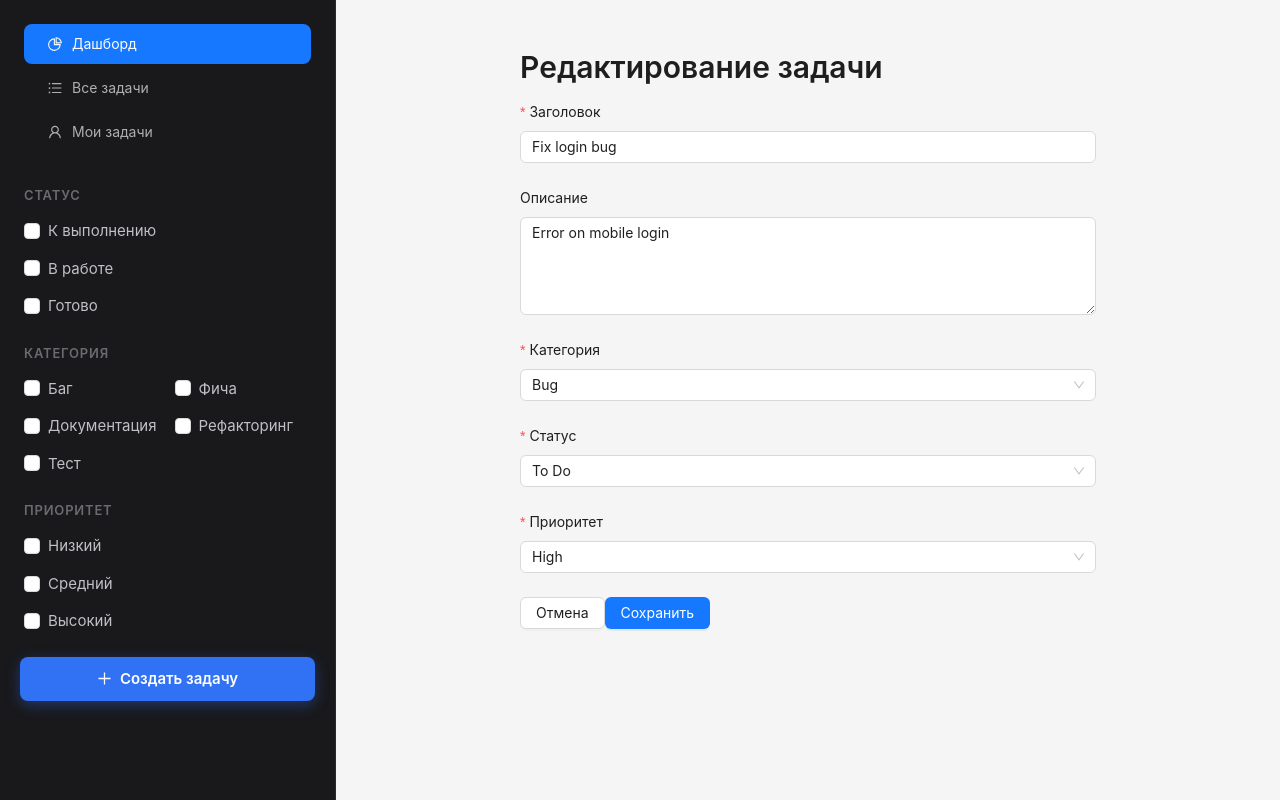
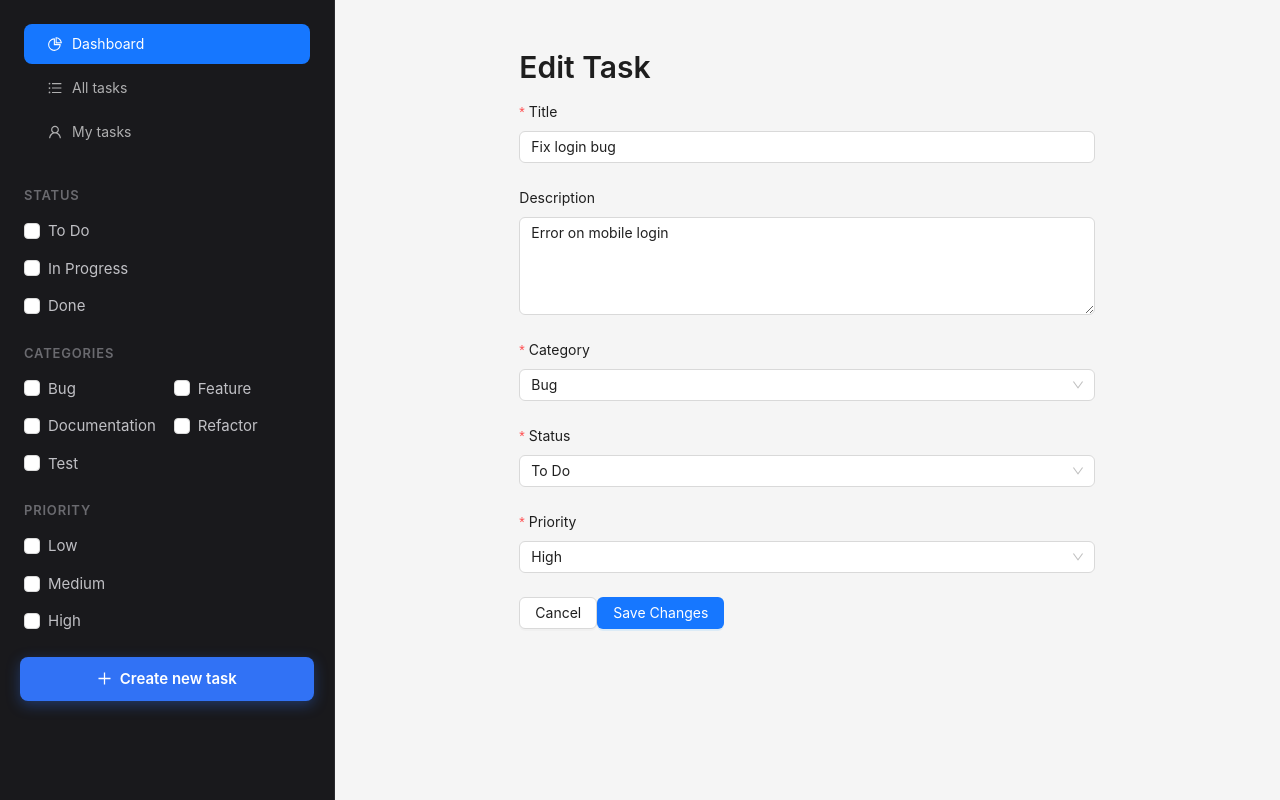
Before and after one commit to naabdykalykov/task-manager, a React (Vite) app: page /task/1 in a window 1280 px wide. Built offline with nearby package versions, Linux system fonts and the light colour scheme.

Commit message:
use only eng

```diff
--- a/src/components/TaskList/index.tsx
+++ b/src/components/TaskList/index.tsx
@@ -4,9 +4,9 @@ import { TaskColumn } from "../TaskColumn";
 import styles from "./styles.module.scss";
 
 const statusTitles: Record<Status, string> = {
-  "To Do": "Открытые",
-  "In Progress": "В работе",
-  Done: "Готово",
+  "To Do": "Open",
+  "In Progress": "In progress",
+  Done: "Done",
 };
 
 const TaskList = () => {
--- a/src/feature/CreateTaskModal.tsx
+++ b/src/feature/CreateTaskModal.tsx
@@ -32,16 +32,16 @@ export const CreateTaskModal = ({ open, onCreate, onCancel }: Props) => {
         onCreate(values);
       })
       .catch(() => {
-        message.error("Пожалуйста, заполните все обязательные поля.");
+        message.error("Please fill in all required fields.");
       });
   };
 
   return (
     <Modal
       open={open}
-      title="Создать новую задачу"
-      okText="Создать"
-      cancelText="Отмена"
+      title="Create a New Task"
+      okText="Create"
+      cancelText="Cancel"
       onCancel={onCancel}
       onOk={handleOk}
     >
@@ -56,44 +56,47 @@ export const CreateTaskModal = ({ open, onCreate, onCancel }: Props) => {
       >
         <Form.Item
           name="title"
-          label="Заголовок"
-          rules={[
-            { required: true, message: "Пожалуйста, введите заголовок!" },
-          ]}
+          label="Title"
+          rules={[{ required: true, message: "Please enter the task title!" }]}
         >
-          <Input />
+          <Input placeholder="Enter task title" />
         </Form.Item>
 
-        <Form.Item name="description" label="Описание">
-          <TextArea rows={4} />
+        <Form.Item name="description" label="Description">
+          <TextArea rows={4} placeholder="Enter task description (optional)" />
         </Form.Item>
 
         <Form.Item
           name="category"
-          label="Категория"
-          rules={[
-            { required: true, message: "Пожалуйста, выберите категорию!" },
-          ]}
+          label="Category"
+          rules={[{ required: true, message: "Please select a category!" }]}
         >
-          <Select options={categories.map((c) => ({ label: c, value: c }))} />
+          <Select
+            placeholder="Select a category"
+            options={categories.map((c) => ({ label: c, value: c }))}
+          />
         </Form.Item>
 
         <Form.Item
           name="status"
-          label="Статус"
-          rules={[{ required: true, message: "Пожалуйста, выберите статус!" }]}
+          label="Status"
+          rules={[{ required: true, message: "Please select a status!" }]}
         >
-          <Select options={statuses.map((s) => ({ label: s, value: s }))} />
+          <Select
+            placeholder="Select a status"
+            options={statuses.map((s) => ({ label: s, value: s }))}
+          />
         </Form.Item>
 
         <Form.Item
           name="priority"
-          label="Приоритет"
-          rules={[
-            { required: true, message: "Пожалуйста, выберите приоритет!" },
-          ]}
+          label="Priority"
+          rules={[{ required: true, message: "Please select a priority!" }]}
         >
-          <Select options={priorities.map((p) => ({ label: p, value: p }))} />
+          <Select
+            placeholder="Select a priority"
+            options={priorities.map((p) => ({ label: p, value: p }))}
+          />
         </Form.Item>
       </Form>
     </Modal>
--- a/src/pages/TaskPage.tsx
+++ b/src/pages/TaskPage.tsx
@@ -6,6 +6,7 @@ import type { Category, Priority, Status, Task } from "../types/task";
 
 const { Title } = Typography;
 const { TextArea } = Input;
+
 const categories: Category[] = [
   "Bug",
   "Feature",
@@ -17,7 +18,7 @@ const statuses: Status[] = ["To Do", "In Progress", "Done"];
 const priorities: Priority[] = ["Low", "Medium", "High"];
 
 const TaskPage = () => {
-  const { id } = useParams();
+  const { id } = useParams<{ id: string }>();
   const navigate = useNavigate();
   const { tasks, updateTask } = useTaskContext();
   const [form] = Form.useForm();
@@ -28,71 +29,79 @@ const TaskPage = () => {
     if (task) {
       form.setFieldsValue(task);
     } else {
-      message.error("Задача не найдена");
+      message.error("Task not found");
       navigate("/");
     }
   }, [task, form, navigate]);
 
   const onFinish = (values: Omit<Task, "id">) => {
-    const updatedTask = { ...values, id: id! };
+    if (id) {
+      const updatedTask = { ...values, id };
+      updateTask(updatedTask);
 
-    updateTask(updatedTask);
-    message.success("Задача сохранена");
-    navigate("/");
+      message.success("Task updated successfully");
+      navigate("/");
+    }
   };
 
   return (
     <div style={{ maxWidth: 600, margin: "24px auto", padding: "0 12px" }}>
-      <Title level={2}>Редактирование задачи</Title>
+      <Title level={2}>Edit Task</Title>
       <Form form={form} layout="vertical" onFinish={onFinish}>
         <Form.Item
-          label="Заголовок"
+          label="Title"
           name="title"
-          rules={[{ required: true, message: "Пожалуйста, введите заголовок" }]}
+          rules={[{ required: true, message: "Please enter the task title" }]}
         >
-          <Input />
+          <Input placeholder="Enter task title" />
         </Form.Item>
 
-        <Form.Item label="Описание" name="description">
-          <TextArea rows={4} />
+        <Form.Item label="Description" name="description">
+          <TextArea rows={4} placeholder="Enter task description (optional)" />
         </Form.Item>
 
         <Form.Item
-          label="Категория"
+          label="Category"
           name="category"
-          rules={[
-            { required: true, message: "Пожалуйста, выберите категорию" },
-          ]}
+          rules={[{ required: true, message: "Please select a category" }]}
         >
-          <Select options={categories.map((c) => ({ label: c, value: c }))} />
+          <Select
+            placeholder="Select a category"
+            options={categories.map((c) => ({ label: c, value: c }))}
+          />
         </Form.Item>
 
         <Form.Item
-          label="Статус"
+          label="Status"
           name="status"
-          rules={[{ required: true, message: "Пожалуйста, выберите статус" }]}
+          rules={[{ required: true, message: "Please select a status" }]}
         >
-          <Select options={statuses.map((s) => ({ label: s, value: s }))} />
+          <Select
+            placeholder="Select a status"
+            options={statuses.map((s) => ({ label: s, value: s }))}
+          />
         </Form.Item>
 
         <Form.Item
-          label="Приоритет"
+          label="Priority"
           name="priority"
-          rules={[
-            { required: true, message: "Пожалуйста, выберите приоритет" },
-          ]}
+          rules={[{ required: true, message: "Please select a priority" }]}
         >
-          <Select options={priorities.map((p) => ({ label: p, value: p }))} />
+          <Select
+            placeholder="Select a priority"
+            options={priorities.map((p) => ({ label: p, value: p }))}
+          />
         </Form.Item>
 
         <Form.Item style={{ display: "flex", justifyContent: "space-between" }}>
-          <Button onClick={() => navigate("/")}>Отмена</Button>
+          <Button onClick={() => navigate("/")}>Cancel</Button>
           <Button type="primary" htmlType="submit">
-            Сохранить
+            Save Changes
           </Button>
         </Form.Item>
       </Form>
     </div>
   );
 };
+
 export default TaskPage;
--- a/src/widgets/sidebar/index.tsx
+++ b/src/widgets/sidebar/index.tsx
@@ -24,21 +24,21 @@ const categoryOptions: Category[] = [
 const priorityOptions: Priority[] = ["Low", "Medium", "High"];
 
 const statusLabels: Record<Status, string> = {
-  "To Do": "К выполнению",
-  "In Progress": "В работе",
-  Done: "Готово",
+  "To Do": "To Do",
+  "In Progress": "In Progress",
+  Done: "Done",
 };
 const categoryLabels: Record<Category, string> = {
-  Bug: "Баг",
-  Feature: "Фича",
-  Documentation: "Документация",
-  Refactor: "Рефакторинг",
-  Test: "Тест",
+  Bug: "Bug",
+  Feature: "Feature",
+  Documentation: "Documentation",
+  Refactor: "Refactor",
+  Test: "Test",
 };
 const priorityLabels: Record<Priority, string> = {
-  Low: "Низкий",
-  Medium: "Средний",
-  High: "Высокий",
+  Low: "Low",
+  Medium: "Medium",
+  High: "High",
 };
 
 const Sidebar = () => {
@@ -91,19 +91,19 @@ const Sidebar = () => {
               {
                 key: "dashboard",
                 icon: <PieChartOutlined />,
-                label: "Дашборд",
+                label: "Dashboard",
               },
               {
                 key: "allTasks",
                 icon: <UnorderedListOutlined />,
-                label: "Все задачи",
+                label: "All tasks",
               },
-              { key: "myTasks", icon: <UserOutlined />, label: "Мои задачи" },
+              { key: "myTasks", icon: <UserOutlined />, label: "My tasks" },
             ]}
           />
           <div className={styles.filtersContainer}>
             <div className={styles.filterGroup}>
-              <h4>Статус</h4>
+              <h4>Status</h4>
               <Checkbox.Group
                 options={statusCheckboxOptions}
                 value={statusFilters}
@@ -113,7 +113,7 @@ const Sidebar = () => {
               />
             </div>
             <div className={styles.filterGroup}>
-              <h4>Категория</h4>
+              <h4>Categories</h4>
               <Checkbox.Group
                 options={categoryCheckboxOptions}
                 value={categoryFilters}
@@ -124,7 +124,7 @@ const Sidebar = () => {
               />
             </div>
             <div className={styles.filterGroup}>
-              <h4>Приоритет</h4>
+              <h4>Priority</h4>
               <Checkbox.Group
                 options={priorityCheckboxOptions}
                 value={priorityFilters}
@@ -142,7 +142,7 @@ const Sidebar = () => {
           block
           onClick={showModal}
         >
-          Создать задачу
+          Create new task
         </Button>
       </Sider>
       <CreateTaskModal
```
